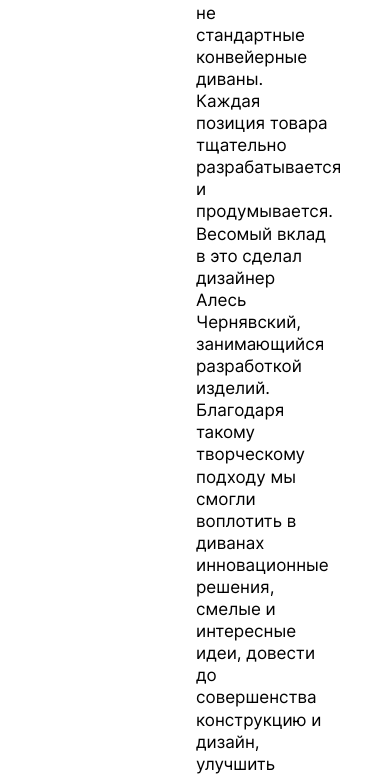
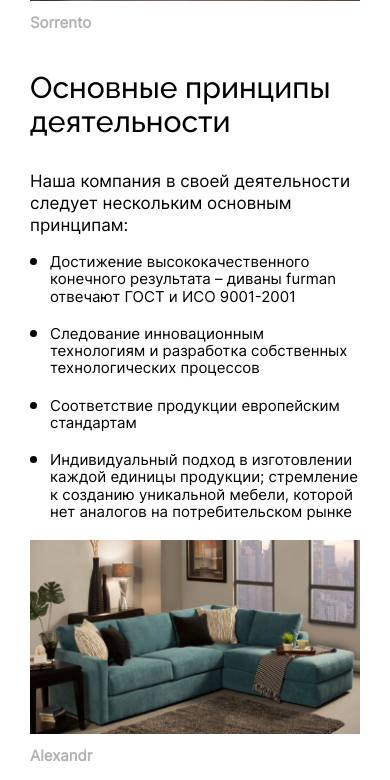
Before and after one commit to Jeltok143/furman, a plain HTML site: page about.html in a window 390 px wide. Shown: the part 896-1676 px from the top of the page. Drawn offline with Linux system fonts and the light colour scheme.

Commit message:
about page added

```diff
--- a/about.html
+++ b/about.html
@@ -316,32 +316,54 @@
               Продукция фабрики – это не стандартные конвейерные диваны. Каждая позиция товара тщательно разрабатывается и продумывается. Весомый вклад в это сделал дизайнер Алесь Чернявский, занимающийся разработкой изделий. Благодаря такому творческому подходу мы смогли воплотить в диванах инновационные решения, смелые и интересные идеи, довести до совершенства конструкцию и дизайн, улучшить практичность, эргономичность и функциональность.
             </p>
             <img src="img/about/ph-1.png" alt="photo">
+            <h3 class="about__brand-interior">Sorrento</h3>
           </div>
           <div id="aboutSecond">
             <h2 class="about__brand-subtitle">Основные принципы деятельности
             </h2>
-
+            <p class="about__brand-text">Наша компания в своей деятельности следует нескольким основным принципам:
+            </p>
+            <ul>
+              <li class="about__brand-list">
+                Достижение высококачественного конечного результата – диваны furman отвечают ГОСТ и ИСО 9001-2001
+              </li>
+              <li class="about__brand-list">
+                Следование инновационным технологиям и разработка собственных технологических процессов
+              </li>
+              <li class="about__brand-list">
+                Соответствие продукции европейским стандартам
+              </li>
+              <li class="about__brand-list">
+                Индивидуальный подход в изготовлении каждой единицы продукции; стремление к созданию уникальной мебели, которой нет аналогов на потребительском рынке
+              </li>
+            </ul>
 
 
             <img src="img/about/ph-2.png" alt="photo">
+            <h3 class="about__brand-interior">Alexandr</h3>
           </div>
           <div id="aboutThird">
             <h2 class="about__brand-subtitle">Специализация
             </h2>
 
-
+            <p class="about__brand-text">
+              Ассортимент продукции от фабрики Furman – это не только диваны и диваны-трансформеры. Мы предлагаем широчайший выбор разнообразной мебели для дома: кровати и прикроватные тумбы, кресла, пуфики и банкетки, комоды и туалетные столики, различные стеллажи и пеналы, обеденные столы и журнальные столики, стулья в ассортименте (обеденные, мягкие, полубарные).
+            </p>
 
             <img src="img/about/ph-3.png" alt="photo">
+            <h3 class="about__brand-interior">Polo</h3>
           </div>
           <div id="aboutFourth">
-            <h2 class="about__brand-subtitle">Материалы изготовления
+            <h2 class="about__brand-subtitle">Материалы изготовления</h2>
+            <p class="about__brand-text">
+              Производство мебели осуществляется из материалов, отвечающих стандартам качества и экологичности. Для деревянных элементов используется массив ценных древесных пород, который предварительно обрабатывается на специализированных станках. Мягкое наполнение и ткани – это качественная продукция европейского производства.
+            </p>
+
+            <div class="about__brand-card">
               <p class="about__brand-text">
-                Производство мебели осуществляется из материалов, отвечающих стандартам качества и экологичности. Для деревянных элементов используется массив ценных древесных пород, который предварительно обрабатывается на специализированных станках. Мягкое наполнение и ткани – это качественная продукция европейского производства.
-
+                К покупке доступна уже готовая продукция, присутствующая на складе. Также предлагаются модели, сделанные по вашим индивидуальным заказам. Клиент может выбрать изделие в любом цвете и размере, подобрать желаемый по оттенку и фактуре материал обивки. Кредо Furman – производство мебели, которой нет аналогов по качеству и дизайну!
               </p>
-            </h2>
-
-
+            </div>
 
           </div>
         </div>
--- a/css/components/about.css
+++ /dev/null
@@ -1,18 +0,0 @@
-.about {
-  padding: 8rem 0rem; }
-
-.about__nav {
-  padding-top: 2rem; }
-
-.about__nav-item {
-  margin-bottom: 1.5rem; }
-  .about__nav-item:last-child {
-    margin-bottom: 0; }
-
-.about__nav-link {
-  font-size: 1.7rem;
-  color: rgba(0, 0, 0, 0.4);
-  font-family: 'Raleway';
-  font-weight: 500; }
-
-/*# sourceMappingURL=about.css.map */
--- a/css/main.css
+++ b/css/main.css
@@ -731,6 +731,9 @@
 
 .about {
   padding: 8rem 0rem; }
+  @media (max-width: 768px) {
+    .about {
+      padding: 2rem 0; } }
 
 .about__inner {
   display: flex;
@@ -739,10 +742,17 @@
 .about__nav {
   padding-top: 7rem;
   width: 20%; }
+  @media (max-width: 991px) {
+    .about__nav {
+      display: none; } }
 
 .about__brand {
   width: 40%;
   margin-left: 10rem; }
+  @media (max-width: 1199px) {
+    .about__brand {
+      width: 100%;
+      margin-left: 0; } }
 
 .about__nav-item {
   margin-bottom: 1.5rem; }
@@ -754,7 +764,7 @@
   color: rgba(0, 0, 0, 0.4);
   font-family: 'Raleway';
   font-weight: 500; }
-  .about__nav-link--active {
+  .about__nav-link:hover {
     color: #000; }
 
 .about__brand-title {
@@ -763,16 +773,51 @@
   font-weight: 500; }
 
 .about__brand-subtitle {
-  font-weight: 3rem;
-  color: #000;
-  font-family: 'Raleway';
-  font-weight: 500; }
+  font-size: 3rem;
+  color: #000;
+  font-family: 'Raleway';
+  font-weight: 500;
+  margin: 4rem 0rem 3rem; }
 
 .about__brand-text {
   font-size: 1.7rem;
   font-weight: 400;
   font-family: 'Inter';
   line-height: 1.3; }
+
+.about__brand-interior {
+  font-size: 1.5rem;
+  font-family: 'Inter';
+  color: rgba(0, 0, 0, 0.3);
+  margin: 1rem 0; }
+
+.about__brand-card {
+  background-color: #F4F4F4;
+  padding: 5rem 8rem; }
+
+.about__brand-list {
+  display: flex;
+  align-items: flex-start;
+  margin-left: 2rem;
+  position: relative;
+  font-size: 1.7rem;
+  font-family: 'Inter';
+  font-weight: 400;
+  color: #000;
+  margin-bottom: 2rem; }
+  .about__brand-list::before {
+    content: "";
+    display: block;
+    position: absolute;
+    left: -20px;
+    top: 5px;
+    width: 7px;
+    height: 7px;
+    background-color: #000;
+    border-radius: 50%; }
+  @media (max-width: 768px) {
+    .about__brand-list {
+      font-size: 1.5rem; } }
 
 .interior {
   margin-top: 8.5rem; }
```
Also changed, not shown: img/reviews/зр-7.png (deleted), 2 other files.
